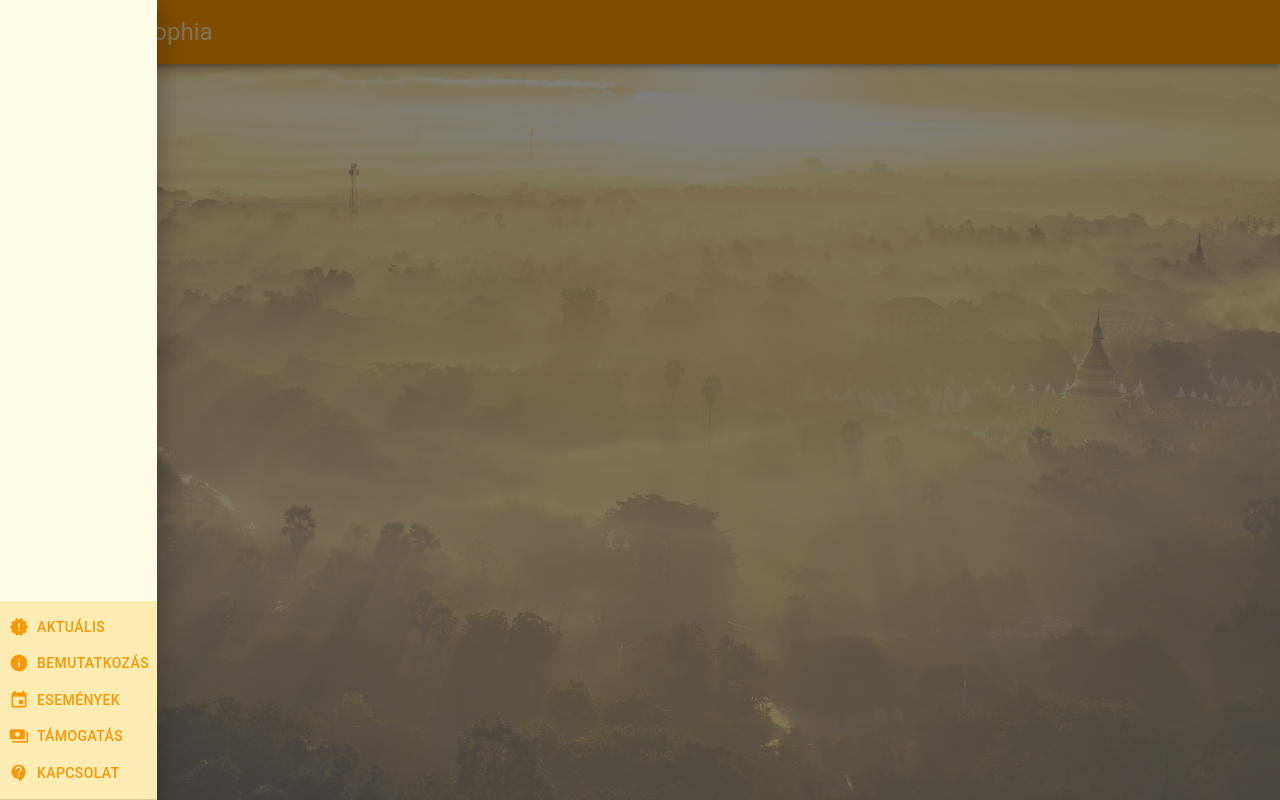
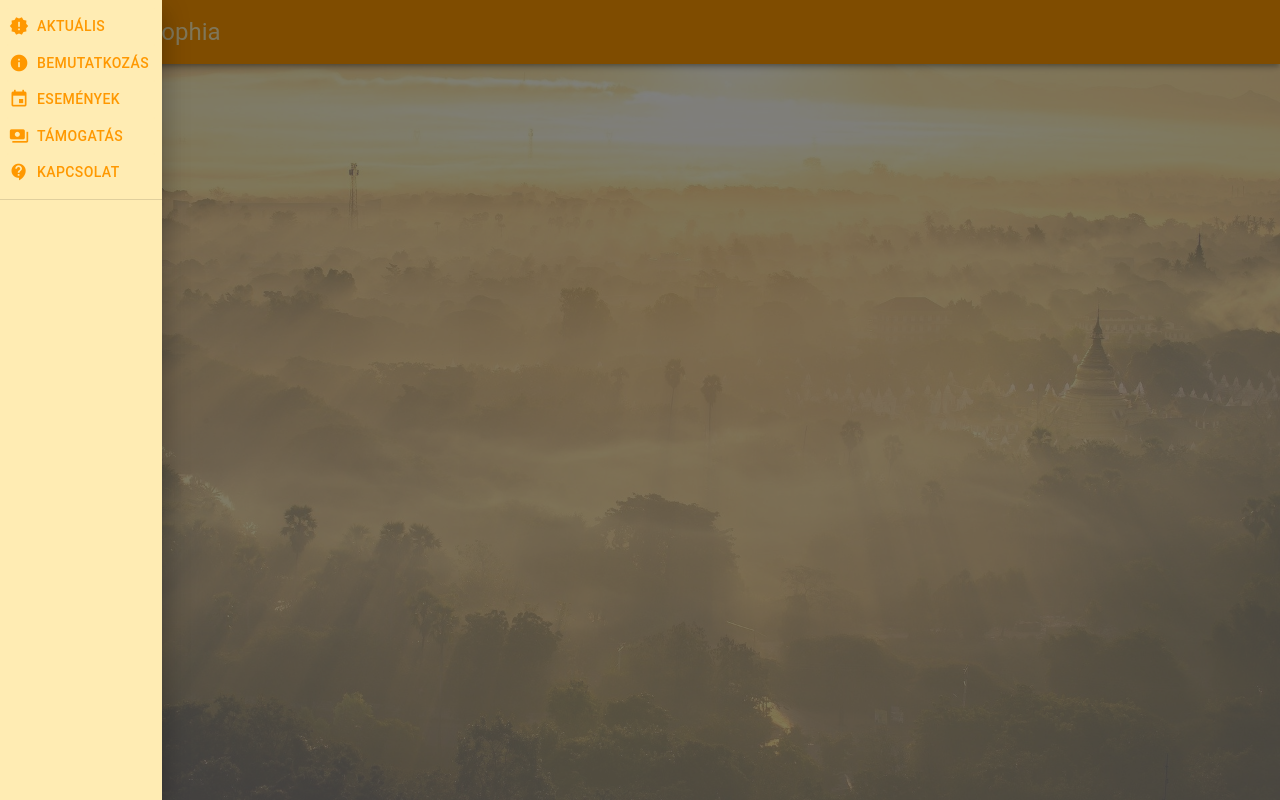
Before and after one commit to molitio/aurum-sophia, a React (Create React App) app in the folder aurum-sophia-frontend/: page / in a window 1280 px wide. Both pictures are taken after a click on the button "menu". Built offline with nearby package versions, Linux system fonts and the light colour scheme.

Commit message:
menu fixed

```diff
--- a/aurum-sophia-frontend/src/components/navigation/Navigation.tsx
+++ b/aurum-sophia-frontend/src/components/navigation/Navigation.tsx
@@ -16,20 +16,22 @@ function Navigation(): JSX.Element {
                 zIndex: 100,
             },
             menuButton: {
-                marginRight: 2,
                 color: theme.palette.secondary.main,
-                boxShadow: theme.shadows[0],
+            },
+            menuButtonContainer: {
+                marginRight: 5,
                 '& :hover': {
+                    boxShadow: theme.shadows[10],
+                    '& span': {
                         boxShadow: theme.shadows[0],
                     },
-            },
-            menuButtonContainer: {
-                '& :hover': {
-                    boxShadow: theme.shadows[0],
                 },
             },
             title: {
                 flexGrow: 1,
+                '& a': {
+                    padding: 5,
+                },
                 '& :link, :visited': {
                     textDecoration: 'none',
                     color: theme.palette.secondary.main,
@@ -57,6 +59,7 @@ function Navigation(): JSX.Element {
             <div className={componentStyle.root}>
                 <AppBar position="static">
                     <Toolbar>
+                        <div className={componentStyle.menuButtonContainer}>
                             <IconButton
                                 edge="start"
                                 className={componentStyle.menuButton}
@@ -65,6 +68,7 @@ function Navigation(): JSX.Element {
                             >
                                 <Icon>{siteIconService.menu.fontIcon}</Icon>
                             </IconButton>
+                        </div>
                         <Typography variant="h5" className={componentStyle.title}>
                             <RouterLink to="/">Aurum Sophia</RouterLink>
                         </Typography>
--- a/aurum-sophia-frontend/src/components/navigation/NavigationSidePanel.tsx
+++ b/aurum-sophia-frontend/src/components/navigation/NavigationSidePanel.tsx
@@ -18,15 +18,19 @@ function NavigationSidePanel({ navigationState, toggle }: TogglePanel): JSX.Elem
                 height: '100%',
                 justifyContent: 'left',
                 marginLeft: 5,
+                marginRight: 5,
             },
             navListItem: {
                 margin: 0,
                 padding: 0,
+                '& :hover': {
+                    background: `linear-gradient(135deg, ${theme.palette.background.default} 20%, ${theme.palette.secondary.main} 80%)`,
+                    '& a, span': {
+                        background: 'rgba(0,0,0,0)',
                     },
-            drawer: {
-                backgroundColor: theme.palette.background.default,
-                height: '100vh',
                 },
+            },
+            drawer: {},
         }),
     );
 
@@ -41,13 +45,13 @@ function NavigationSidePanel({ navigationState, toggle }: TogglePanel): JSX.Elem
     return (
         <>
             <div className={componentStyle.root}>
-                <Drawer anchor={'left'} open={navigationState.sidePanel} onClose={toggle}>
-                    <div
+                <Drawer
                     className={componentStyle.drawer}
-                        role="presentation"
-                        onClick={toggle}
-                        onKeyDown={toggle}
-                    ></div>
+                    anchor={'left'}
+                    open={navigationState.sidePanel}
+                    onClose={toggle}
+                >
+                    <div role="presentation" onClick={toggle} onKeyDown={toggle}>
                         <List>
                             {siteFeatures
                                 .filter(({ isNavOption }) => isNavOption)
@@ -65,6 +69,7 @@ function NavigationSidePanel({ navigationState, toggle }: TogglePanel): JSX.Elem
                                 ))}
                         </List>
                         <Divider />
+                    </div>
                 </Drawer>
             </div>
         </>
--- a/aurum-sophia-frontend/src/services/siteThemeService.ts
+++ b/aurum-sophia-frontend/src/services/siteThemeService.ts
@@ -41,7 +41,7 @@ const siteThemeCollection: SiteThemeCollection = {
             },
         },
         hooverAction: {
-            padding: 5,
+            padding: 0,
             border: 0,
             borderRadius: 5,
             boxShadow:
```
Lines whose indentation alone changed are shown as unchanged.
